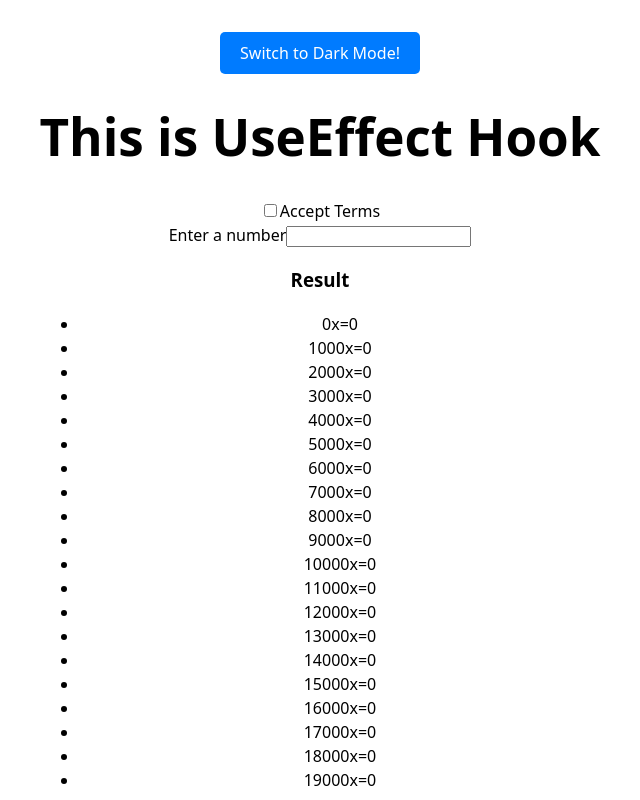
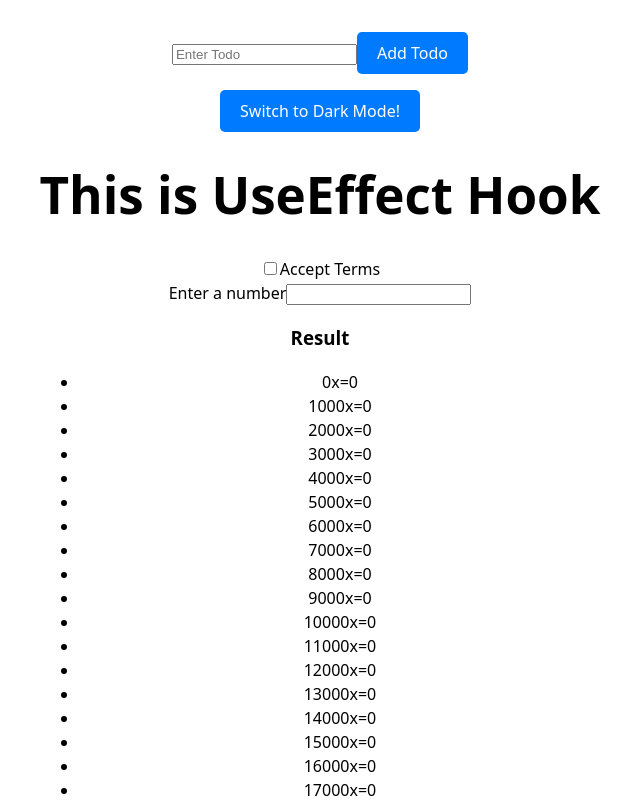
Before and after one commit to sourabhpatole/react-learn, a React app: page / in a window 1280 px wide. Shown: the top 800 px of the page, without its empty margins (320-960 px from the left). Built offline with nearby package versions, Linux system fonts and the light colour scheme; the HTML template or start-up script is replaced by a standard one.

Commit message:
todo list old and new list render

```diff
--- a/src/App.jsx
+++ b/src/App.jsx
@@ -8,6 +8,7 @@ import FancyInput from "./components/FancyInput";
 import Checkbox from "./components/Checkbox";
 import Expensive from "./components/Expensive";
 import ThemeSwitcher from "./components/ThemeSwitcher";
+import TodoList from "./components/TodoList";
 
 function App() {
   const [count, setCount] = useState(0);
@@ -22,6 +23,7 @@ function App() {
 
   return (
     <div>
+      <TodoList />
       <ThemeSwitcher />
       <br />
       <h1>This is UseEffect Hook</h1>
--- /dev/null
+++ b/src/components/TodoList.jsx
@@ -0,0 +1,36 @@
+import React, { useOptimistic, useState } from "react";
+
+const TodoList = () => {
+  const [todo, setTodo] = useState([]);
+  const [optimisticTodo, setOptimisticTodo] = useOptimistic(
+    todo,
+    (oldTod, newTod) => [...oldTod, { text: newTod, pending: true }],
+  );
+  async function handleTodo(formData) {
+    const newTodo = formData.get("todo");
+    setOptimisticTodo(newTodo);
+    await new Promise((resolve) => setTimeout(resolve, 1000));
+
+    setTodo((currentTodo) => [
+      ...currentTodo,
+      { text: newTodo, pending: false },
+    ]);
+  }
+  return (
+    <div>
+      <form action={handleTodo}>
+        <input type="text" name="todo" placeholder="Enter Todo" />
+        <button>Add Todo</button>
+      </form>
+      <ul>
+        {optimisticTodo.map((tod, index) => (
+          <li key={index}>
+            {tod.text} {tod.pending && <span>(Adding...)</span>}
+          </li>
+        ))}
+      </ul>
+    </div>
+  );
+};
+
+export default TodoList;
```
